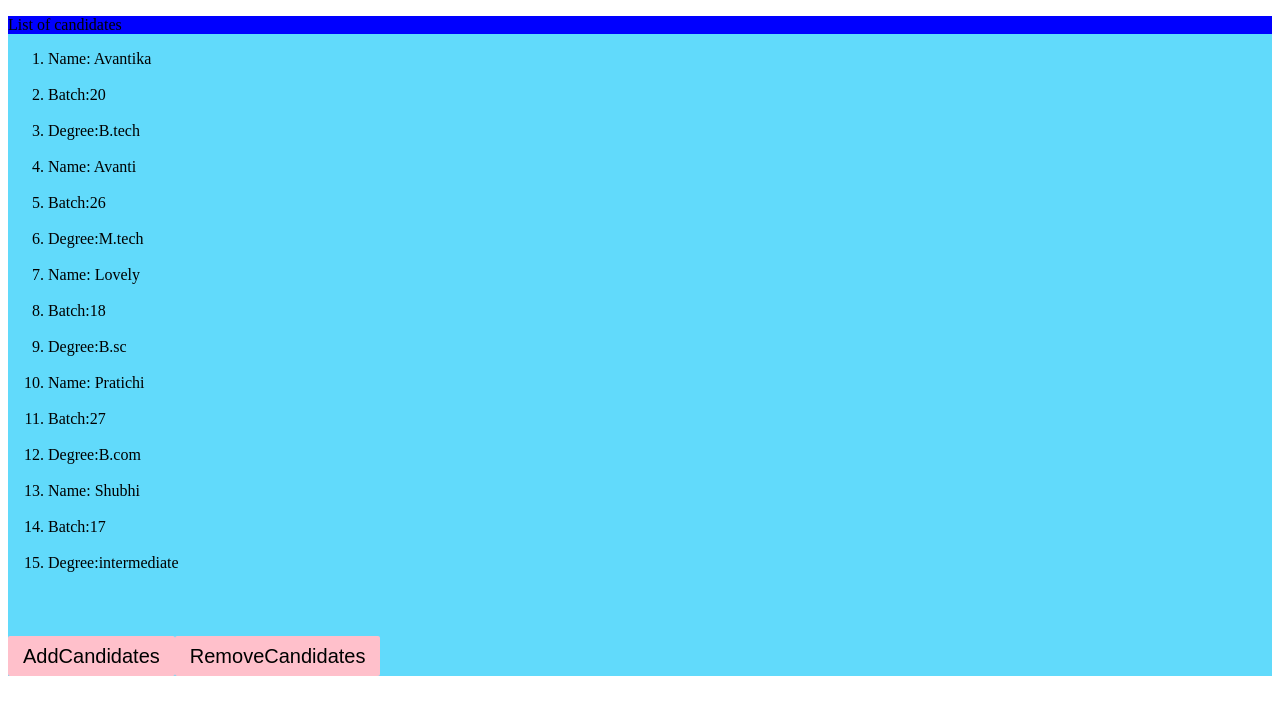
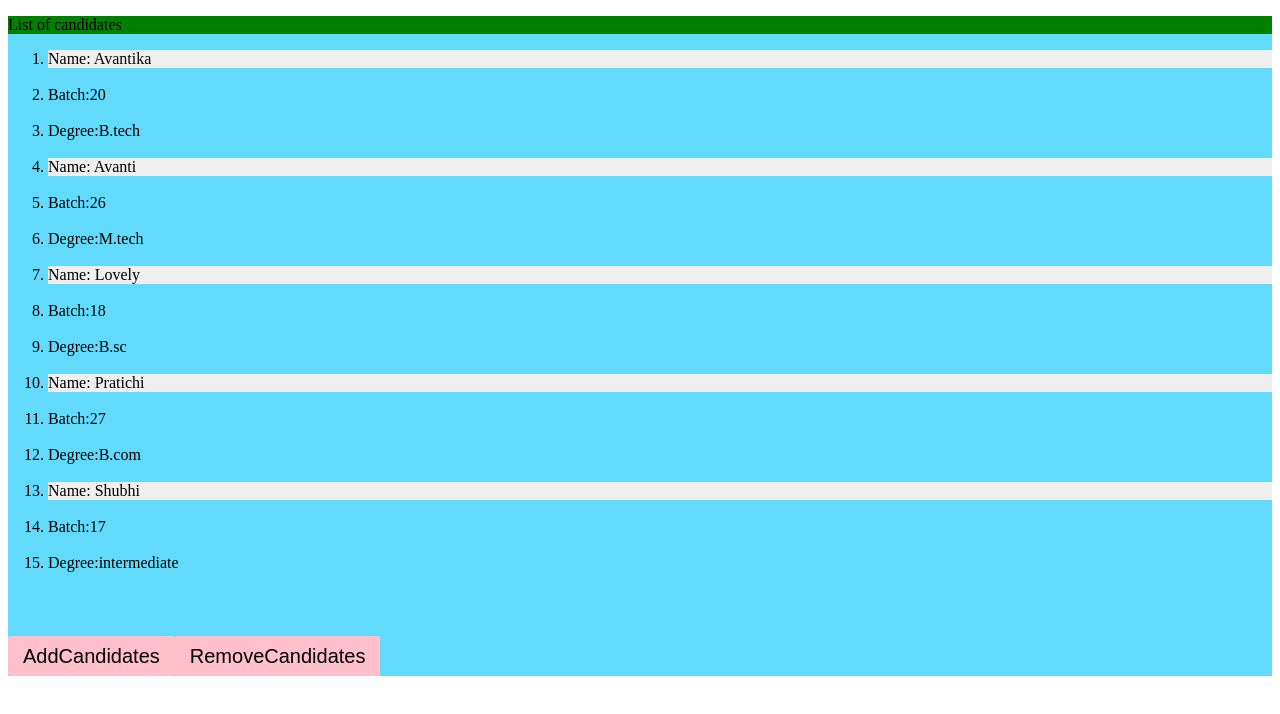
Before and after one commit to AVANTIKA139/frontendwebD, a React (Create React App) app: page / in a window 1280 px wide. Shown: the top 714 px of the page. Built offline with nearby package versions, Linux system fonts and the light colour scheme.

Commit message:
practise

```diff
--- a/src/components/UseStateObject.js
+++ b/src/components/UseStateObject.js
@@ -47,14 +47,23 @@ const UseStateObject = () => {
 
   return (
     <>
-      <p style={{ color: "Black", backgroundColor: "blue", fontSize: "50" }}>
+      <p
+        style={{
+          color: "Black",
+          backgroundColor: "green",
+          fontSize: "120",
+          boxShadow: "-moz-initial",
+        }}
+      >
         List of candidates{" "}
       </p>
       <ol>
         {myCandidates.map((v) => {
           return (
             <>
-              <li>Name: {v.myName} </li>
+              <li style={{ backgroundColor: "ButtonFace" }}>
+                Name: {v.myName}{" "}
+              </li>
               <br></br>
               <li>Batch:{v.myAge}</li>
               <br></br>
```
